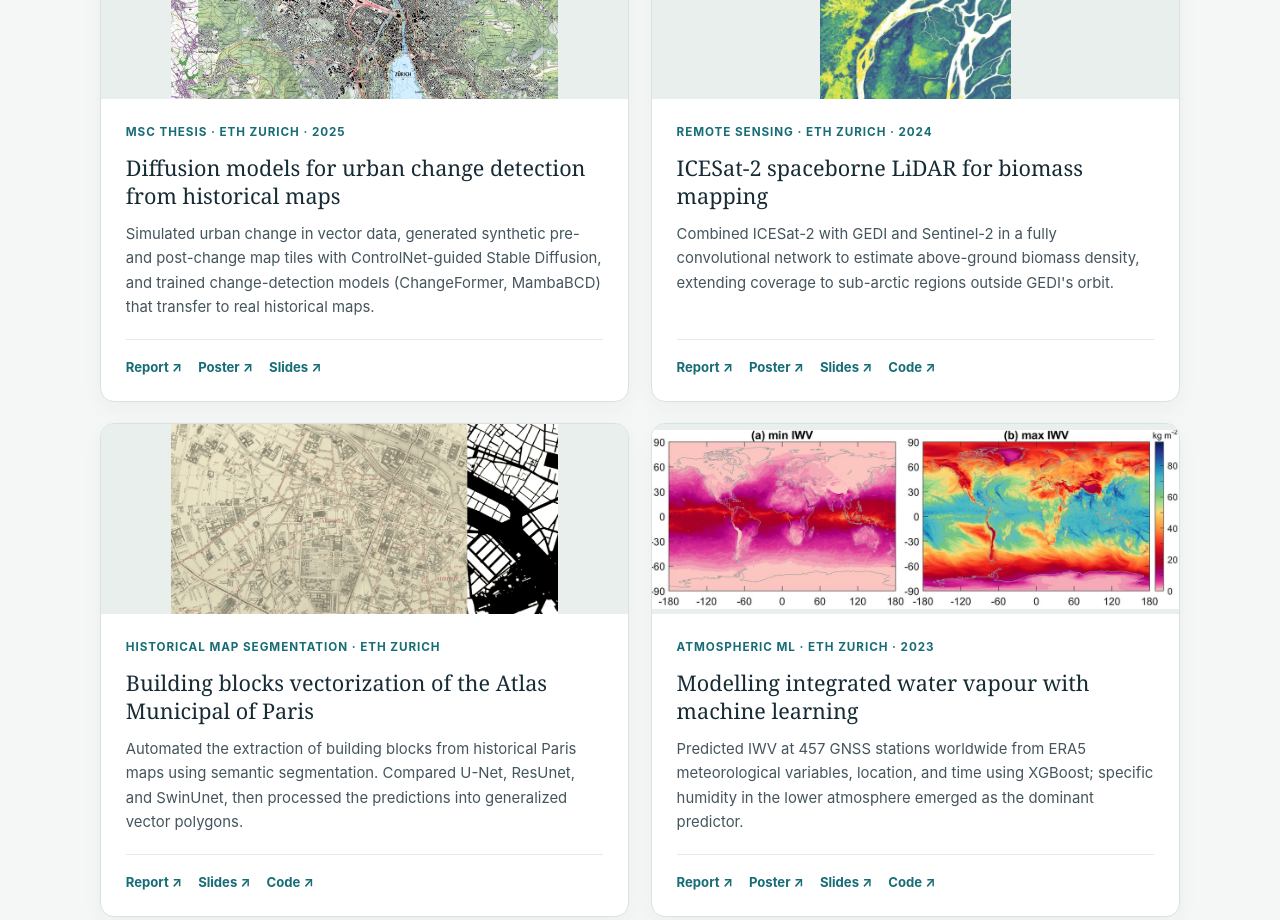
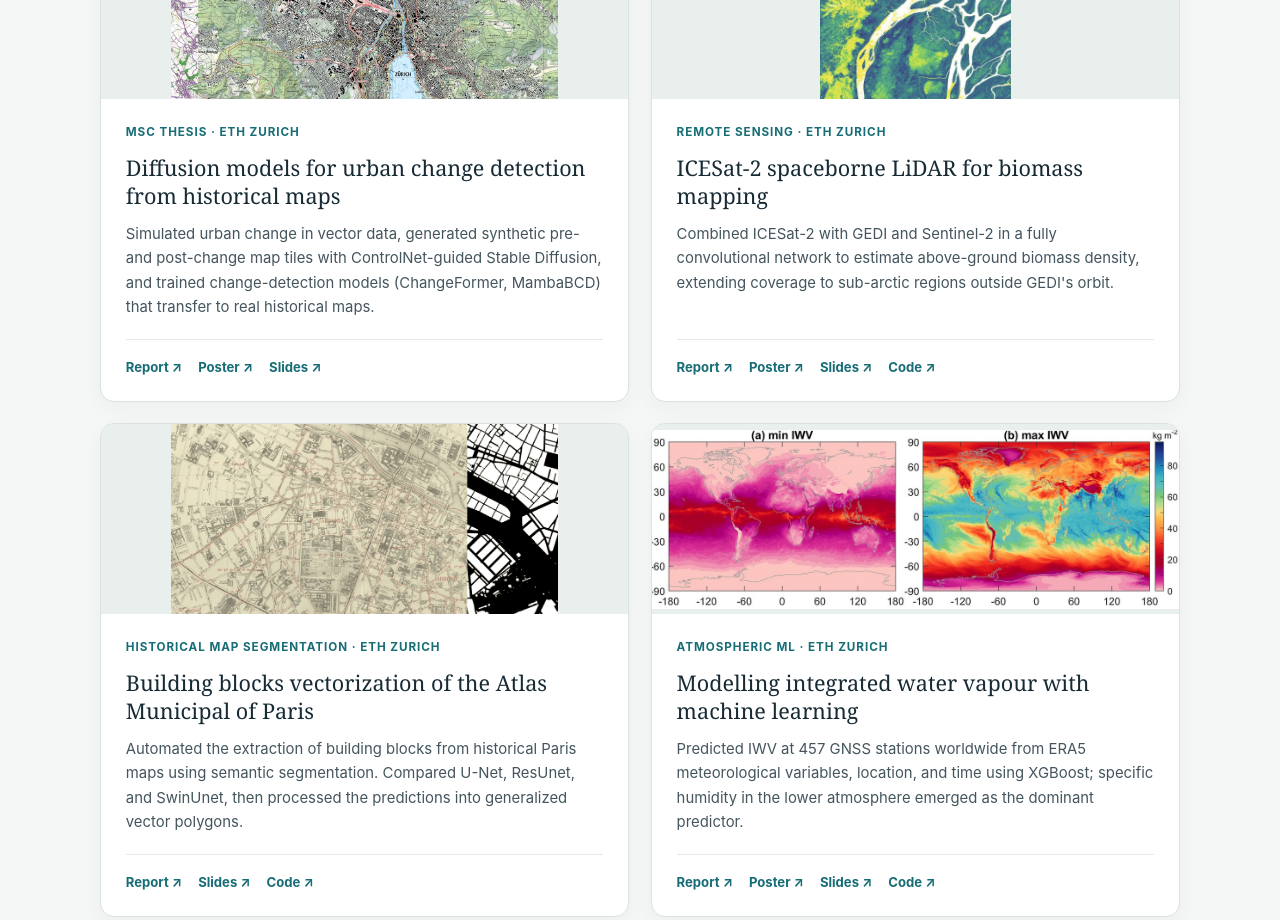
Before and after one commit to chunyanggao031/chunyanggao031.github.io, a plain HTML site: page index.html in a window 1280 px wide. Shown: the part 1440-2360 px from the top of the page. Drawn offline with Linux system fonts and the light colour scheme.

Commit message:
update year

```diff
--- a/index.html
+++ b/index.html
@@ -85,7 +85,7 @@
               <img src="assets/images/research-urban.jpg" alt="Synthetic pre- and post-change historical map tiles with change masks" loading="lazy" width="1200" height="588">
             </a>
             <div>
-              <p class="meta">MSc thesis · ETH Zurich · 2025</p>
+              <p class="meta">MSc thesis · ETH Zurich</p>
               <h4><a href="files/Report_urban.pdf" target="_blank" rel="noopener">Diffusion models for urban change detection from historical maps</a></h4>
               <p>Simulated urban change in vector data, generated synthetic pre- and post-change map tiles with ControlNet-guided Stable Diffusion, and trained change-detection models (ChangeFormer, MambaBCD) that transfer to real historical maps.</p>
               <p class="project-links">
@@ -100,7 +100,7 @@
               <img src="assets/images/research-biomass.jpg" alt="Above-ground biomass density map estimated from Sentinel-2 and ICESat-2" loading="lazy" width="800" height="796">
             </a>
             <div>
-              <p class="meta">Remote sensing · ETH Zurich · 2024</p>
+              <p class="meta">Remote sensing · ETH Zurich</p>
               <h4><a href="files/Report_biomass.pdf" target="_blank" rel="noopener">ICESat-2 spaceborne LiDAR for biomass mapping</a></h4>
               <p>Combined ICESat-2 with GEDI and Sentinel-2 in a fully convolutional network to estimate above-ground biomass density, extending coverage to sub-arctic regions outside GEDI's orbit.</p>
               <p class="project-links">
@@ -131,7 +131,7 @@
               <img src="assets/images/research-iwv.jpg" alt="Predicted versus reference integrated water vapour at GNSS stations" loading="lazy" width="1200" height="408">
             </a>
             <div>
-              <p class="meta">Atmospheric ML · ETH Zurich · 2023</p>
+              <p class="meta">Atmospheric ML · ETH Zurich</p>
               <h4><a href="files/Report_IWV.pdf" target="_blank" rel="noopener">Modelling integrated water vapour with machine learning</a></h4>
               <p>Predicted IWV at 457 GNSS stations worldwide from ERA5 meteorological variables, location, and time using XGBoost; specific humidity in the lower atmosphere emerged as the dominant predictor.</p>
               <p class="project-links">
```
Also changed, not shown: 1 other file.
